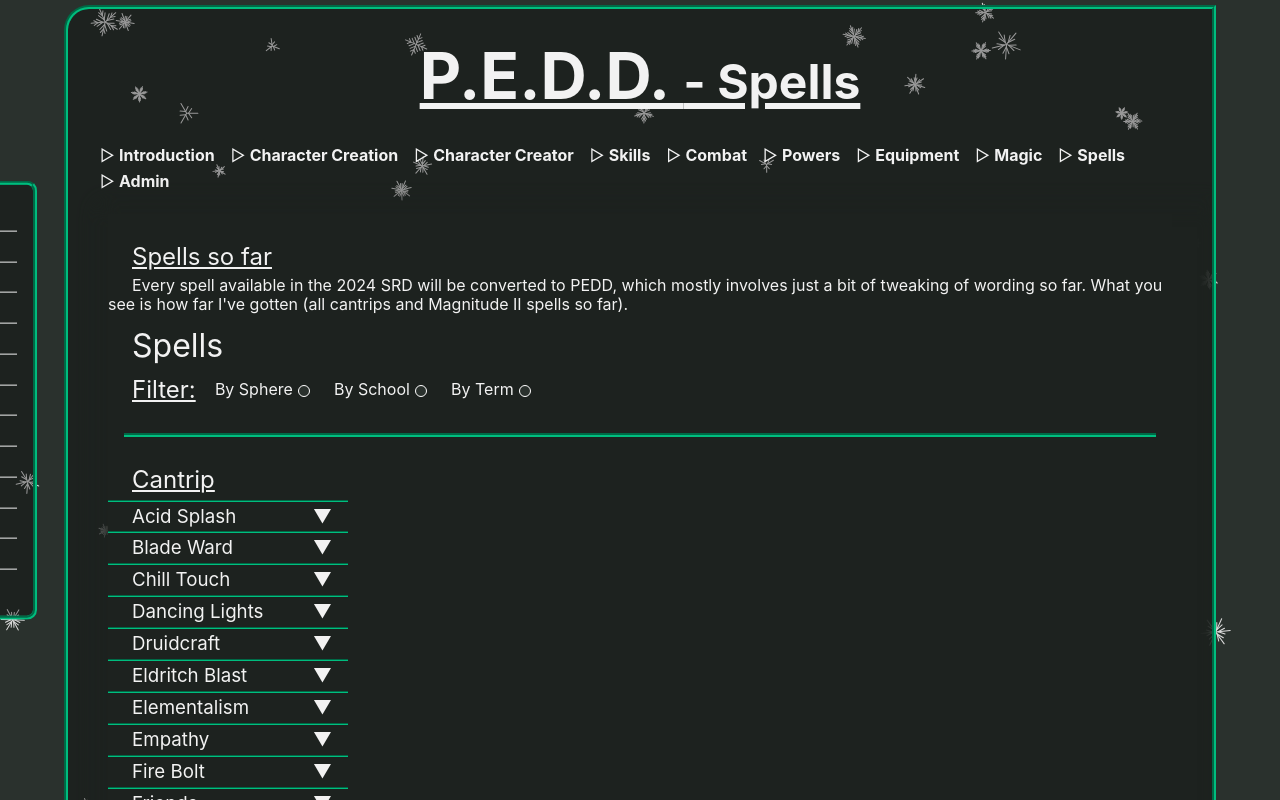
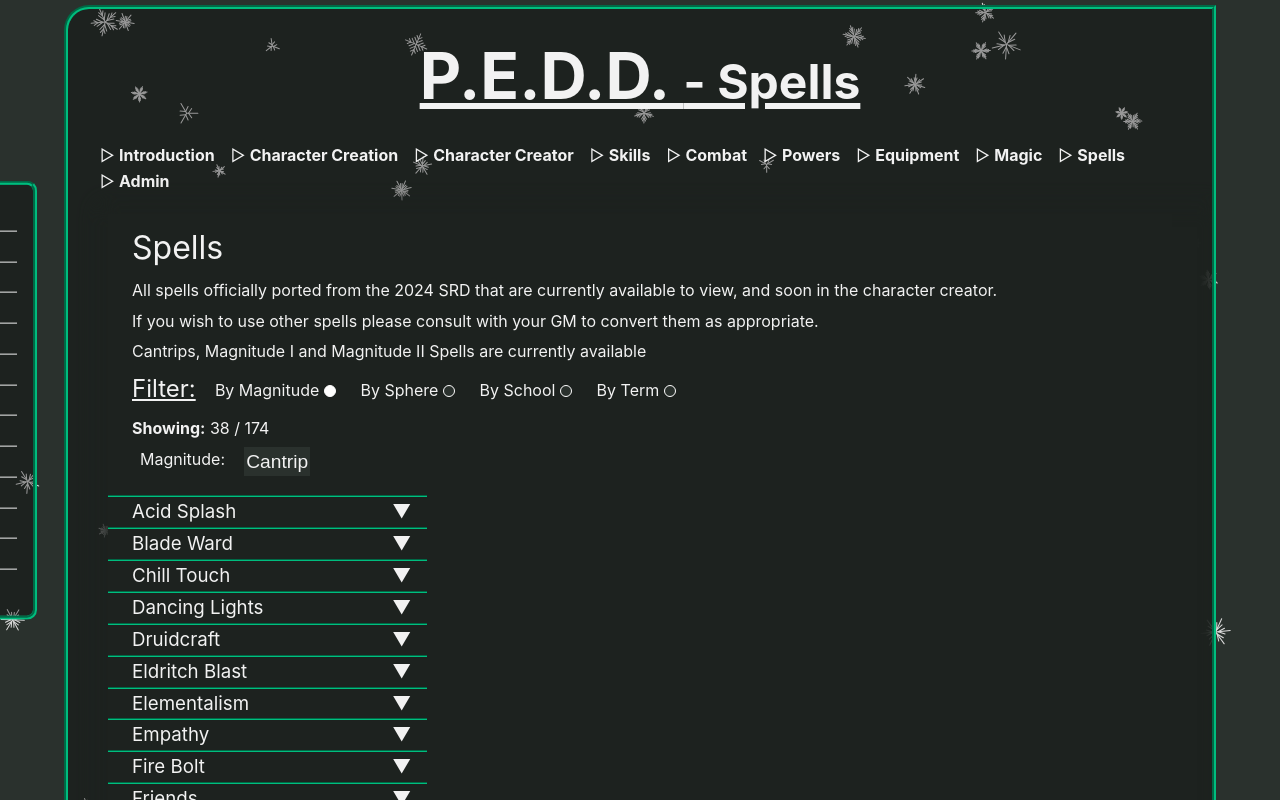
Before and after one commit to Tamillis/Personal_Site_2, a Vue app in the folder personal_site/: page /pedd/spells in a window 1280 px wide. Built offline with nearby package versions, Linux system fonts and the light colour scheme.

Commit message:
updated spells page to use a magnitude filter instead, much neater

```diff
--- a/personal_site/src/assets/style.css
+++ b/personal_site/src/assets/style.css
@@ -266,6 +266,10 @@
 
 .p-r {
   padding: 1rem;
+}
+
+.pointer {
+  cursor: pointer;
 }
 
 .square-20px {
--- a/personal_site/src/views/Pedd/PEDDSpells.vue
+++ b/personal_site/src/views/Pedd/PEDDSpells.vue
@@ -1,9 +1,18 @@
-<template>
-    <PeddPage md="pedd-spells" subtitle="Spells">
+<template class="page">
+    <PeddPage subtitle="Spells">
         <h2>Spells</h2>
+
+        <p>All spells officially ported from the 2024 SRD that are currently available to view, and soon in the
+            character creator.</p>
+        <p>If you wish to use other spells please consult with your GM to convert them as appropriate.</p>
+        <p>Cantrips, Magnitude I and Magnitude II Spells are currently available</p>
 
         <div class="flex gap align-center filter-borders">
             <h3>Filter:</h3>
+            <div class="flex align-center">
+                <label>By Magnitude</label>
+                <input type="checkbox" class="q checkBoxQ" v-model="filter.useMagnitudes">
+            </div>
 
             <div class="flex align-center">
                 <label>By Sphere</label>
@@ -19,11 +28,22 @@
                 <label>By Term</label>
                 <input type="checkbox" class="q checkBoxQ" v-model="filter.useTerms">
             </div>
+
+        </div>
+
+        <p><strong>Showing:</strong> {{ filteredSpells.length }} / {{ spellsData.length }}</p>
+
+        <div class="flex gap align-center filter-borders" style="margin-left:2rem">
+            <div class="flex gap" v-if="filter.useMagnitudes">
+                <label>Magnitude: </label>
+                <select class="tag-select" v-model="magnitude">
+                    <option v-for="n in 10" :value="n-1">{{ valToMagnitude(n - 1) }}</option>
+                </select>
             </div>
 
             <div class="flex gap" v-if="filter.useSpheres">
                 <label>Spheres: </label>
-            <select class="tag-select" v-model="spellSphere" >
+                <select class="tag-select" v-model="spellSphere">
                     <option>Arcane</option>
                     <option>Divine</option>
                     <option>Primal</option>
@@ -42,11 +62,10 @@
                 <label>Terms: </label>
                 <input v-model="spellSearch" class="q" />
             </div>
+        </div>
 
-        <section v-for="n in [0, 1, 2, 3, 4, 5, 6, 7, 8, 9]">
-            <hr />
-            <h3>{{ n == 0 ? "" : "Magnitude" }} {{ valToMagnitude(n) }}</h3>
-            <CardContainer v-for="(spell, i) in byMagnitude(n)" :name="spell.name"
+        <section v-if="filteredSpells.length > 0">
+            <CardContainer v-for="(spell, i) in filteredSpells" :name="spell.name"
                 :expanded="openedSpells.includes(spell.name)" @chosen="toggleSpellOpened(spell.name)"
                 :key="`card-${i}-spell`">
                 <div>
@@ -54,7 +73,8 @@
                         <h4>{{ spell.name }}</h4>
                         <span>&nbsp;<em>{{ spell.school }}</em></span>
                     </div>
-                    <p><strong>{{ spell.casting }} {{ spell.range }} {{ spell.components }} <span>{{ spell.concentration
+                    <p><strong>{{ spell.casting }} {{ spell.range }} {{ spell.components }} <span>{{
+                        spell.concentration
                             ? "(c)" : "" }}</span></strong></p>
                     <p>Duration: {{ spell.duration }}</p>
                     <p v-if="spell.materials != ''">Materials: {{ spell.materials }}</p>
@@ -62,9 +82,11 @@
                 </div>
             </CardContainer>
         </section>
+        <section v-else>
+            <p>No spells found</p>
+        </section>
+
     </PeddPage>
-
-
 </template>
 
 <script setup>
@@ -80,32 +102,31 @@
 
 const spellSchools = [... new Set(spellsData.map(s => s.school))].sort();
 
+const magnitude = ref(0);
 const spellSchool = ref("Abjuration");
 const spellSphere = ref("Arcane");
 const filter = ref({
     useSpheres: false,
     useSchools: false,
     useTerms: false,
-    //usePreqs: false
+    useMagnitudes: true
 });
+
 const openedSpells = ref([]);
 const filteredSpells = computed(() => {
     let spells = [...spellsData];
-    if(filter.value.useSpheres) {
-        if(spellSphere.value == "Arcane") spells = spells.filter(s => s.arcane);
-        else if(spellSphere.value == "Divine") spells = spells.filter(s => s.divine);
-        else if(spellSphere.value == "Nature") spells = spells.filter(s => s.nature);
+    if (filter.value.useMagnitudes) spells = spells.filter(s => s.magnitude == magnitude.value)
+    if (filter.value.useSpheres) {
+        if (spellSphere.value == "Arcane") spells = spells.filter(s => s.arcane);
+        else if (spellSphere.value == "Divine") spells = spells.filter(s => s.divine);
+        else if (spellSphere.value == "Primal") spells = spells.filter(s => s.primal);
         else spells = spells.filter(s => s.occult);
     }
-    if(filter.value.useSchools) spells = spells.filter(s => s.school == spellSchool.value);
-    if(filter.value.useTerms) spells = spells.filter(s => spellSearch.value == "" || s.name.toLowerCase().includes(spellSearch.value.toLowerCase()));
-    return spells;
+    if (filter.value.useSchools) spells = spells.filter(s => s.school == spellSchool.value);
+    if (filter.value.useTerms) spells = spells.filter(s => spellSearch.value == "" || s.name.toLowerCase().includes(spellSearch.value.toLowerCase()));
+    return spells.sort((s1, s2) => s1.name.localeCompare(s2.name));
 });
 const spellSearch = ref("");
-
-function byMagnitude(mag) {
-    return filteredSpells.value.filter(s => s.magnitude == mag);
-}
 
 function toggleSpellOpened(spellName) {
     if (openedSpells.value.filter(s => s == spellName).length == 0) openedSpells.value.push(spellName);
@@ -136,6 +157,7 @@
 h3 {
     text-decoration: underline;
     font-size: 1.5em;
+    margin-bottom: 3px;
 }
 
 h4 {
@@ -155,4 +177,25 @@
 
     font-size: var(--para-size);
 }
+
+.header {
+    display: flex;
+    align-items: center;
+    width: 30%
+}
+
+.header h3 {
+    flex-grow: 2;
+    width: fit-content;
+}
+
+.chevron {
+    display: inline-block;
+    transition: transform 0.33s ease-in-out;
+    text-indent: 0;
+}
+
+.rotated {
+    transform: rotate(180deg);
+}
 </style>
--- a/personal_site/src/views/Pedd/PeddPage.vue
+++ b/personal_site/src/views/Pedd/PeddPage.vue
@@ -19,7 +19,9 @@
 
 const props = defineProps(['md', 'subtitle']);
 
-onMounted(() => putMdinElement(`/src/assets/pedd/${props.md}.md`, 'pedd'));
+onMounted(() => {
+    if (props.md) { putMdinElement(`/src/assets/pedd/${props.md}.md`, 'pedd') }
+});
 
 </script>
 
```
Lines whose indentation alone changed are shown as unchanged.
